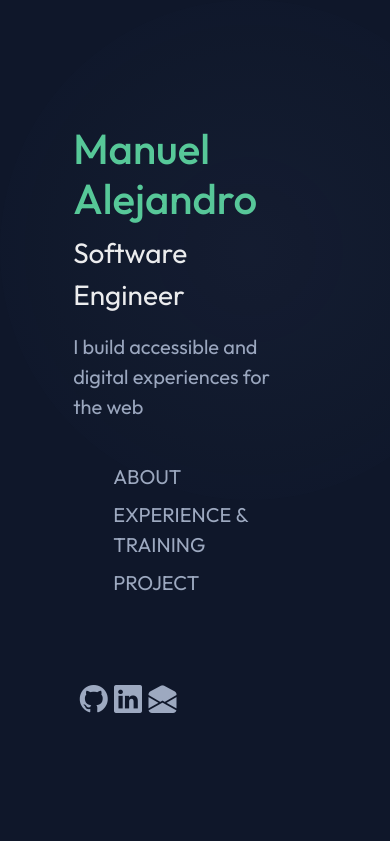
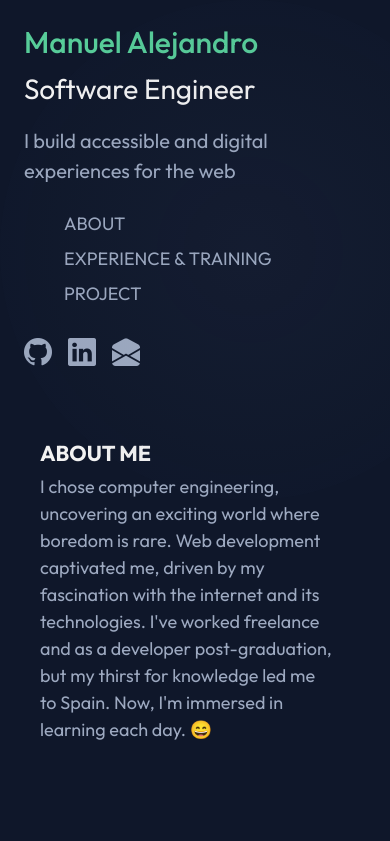
Before and after one commit to alebc96/portafoliov2, a React (Vite) app: page / in a window 390 px wide. Shown: the top 841 px of the page. Built offline with nearby package versions, Linux system fonts and the light colour scheme.

Commit message:
some changes about design

```diff
--- a/src/components/about-info/AboutInfo.css
+++ b/src/components/about-info/AboutInfo.css
@@ -2,12 +2,14 @@
     width: 100%;
     justify-content: left;
     margin-bottom: 2rem;
+    padding: 1.5rem;
 }
 
 .about-info-text > h4{
     color: #f2f2f2;
     font-weight: bold;
-    margin-bottom: 2rem;
+    margin-bottom: 0.4rem;
+    margin-left: 0;
 }
 
 .about-info-text > p{
--- a/src/components/about-info/AboutInfo.tsx
+++ b/src/components/about-info/AboutInfo.tsx
@@ -4,7 +4,7 @@ const AboutInfo = () => {
   return (
     <div className="about-info-text" id='about'>
         <h4>ABOUT ME</h4>
-        <p>When I decided to study computer engineering, I discovered a fascinating and enjoyable world where boredom is not an option. There is so much to learn that it would be impossible to cover it all. I chose to focus on web development as I am fascinated by the internet and the technologies surrounding it. Since graduation, I have worked on some freelance projects and at the company where I served as a developer. However, my eagerness to learn brought me to the other side of the world, and here I am in Spain, learning day by day. :D</p>
+        <p>I chose computer engineering, uncovering an exciting world where boredom is rare. Web development captivated me, driven by my fascination with the internet and its technologies. I've worked freelance and as a developer post-graduation, but my thirst for knowledge led me to Spain. Now, I'm immersed in learning each day. 😄</p>
     </div>
   )
 }
--- a/src/components/experience/Experience.css
+++ b/src/components/experience/Experience.css
@@ -1,5 +1,6 @@
 .experience-container > h4{
     color: #f2f2f2;
     font-weight: bold;
-    margin-bottom: 2rem;
+    margin-bottom: 0.2rem;
+    padding: 1.5rem;
 }
--- a/src/components/experience/Experience.tsx
+++ b/src/components/experience/Experience.tsx
@@ -35,7 +35,7 @@ const Experience = () => {
         <h4> EXPERIENCE & TRAINING </h4>
         <div className="container-fluid">
             {experiences.map( exp => (
-              <ExperienceCard experience = {exp}></ExperienceCard>
+              <ExperienceCard experience = {exp} key={exp.name}></ExperienceCard>
             ))}
         </div>
     </div>
--- a/src/components/experience/experience-card/ExperienceCard.tsx
+++ b/src/components/experience/experience-card/ExperienceCard.tsx
@@ -14,7 +14,7 @@ const ExperienceCard = ( {experience}: {experience: Experience} ) => {
         <p>{experience.description}</p>
         <div className="tec-tools-container">
           {experience.extra.map(extra => (
-            <span>{extra}</span>
+            <span key={extra}>{extra}</span>
           ))}
         </div>
     </div>
--- a/src/components/main_info/MainInfo.css
+++ b/src/components/main_info/MainInfo.css
@@ -1,6 +1,6 @@
 .main-info-container{
     width: 100%;
-    height: 100vh;
+    height: 100%;
     display: flex;
     flex-direction: column;
     justify-content: center;
@@ -62,3 +62,51 @@ ul > li:hover{
 .social-section > a:hover{
     color: #57cc99;
 }
+
+@media (max-width: 600px){
+    .main-info-container{
+        width: 100%;
+        height: 50%;
+        display: flex;
+        flex-direction: column;
+        justify-content: center;
+        padding: 1.5rem;
+        color: #f2f2f2;
+    }
+
+    .social-section{
+        display: flex;
+        width: 100%;
+        height: 30px;
+        margin-top: 0.5rem;
+        justify-content: start;
+        gap: 1rem;
+        font-size: 28px;
+    }
+
+    ul{
+        margin-top: 0.5rem;
+        list-style: none;
+    }
+
+    ul > li{
+        font-size: 18px;
+        color: #9da9c0;
+        transition: 0.2s ease-out;
+    }
+
+    .resume-section > h2 {
+        color: #57cc99;
+        font-size: 30px;
+    }
+
+    .p-title{
+        font-size: 28px;
+    }
+
+    .p-about{
+        width: 100%;
+        font-size: 20px;
+        color: #9da9c0;
+    }
+}
--- a/src/components/project-card/ProjectCard.css
+++ b/src/components/project-card/ProjectCard.css
@@ -1,6 +1,5 @@
 .card-container{
     padding: 1.5rem 0.5rem;
-    backdrop-filter: blur(0px);
     transition: 0.2s ease-in-out;
 }
 
--- a/src/components/project-card/ProjectCard.tsx
+++ b/src/components/project-card/ProjectCard.tsx
@@ -13,7 +13,7 @@ const ProjectCard = ( { project }: { project: Project } ) => {
             <p>{ project.description }</p>
             <div className="tec-tools-container">
                 {project.tecs.map(tec => (
-                    <span>{tec}</span>
+                    <span key={tec}>{tec}</span>
                 ))}
             </div>
         </div>
--- a/src/components/projects/Projects.css
+++ b/src/components/projects/Projects.css
@@ -1,6 +1,7 @@
 .projects-container > h4{
     color: #f2f2f2;
     font-weight: bold;
-    margin-bottom: 2rem;
+    margin-bottom: 0.2rem;
     margin-top: 2rem;
+    padding: 1.5rem;
 }
--- a/src/components/projects/Projects.tsx
+++ b/src/components/projects/Projects.tsx
@@ -51,7 +51,7 @@ const Projects = () => {
         <h4> PROJECTS </h4>
         <div className="container-fluid">
             {projects.map( (project) => (
-              <ProjectCard project = {project} key={project.name}/>
+              <ProjectCard project = {project} key={project.link}/>
             ))}
         </div>
     </div>
--- a/src/pages/home/Home.css
+++ b/src/pages/home/Home.css
@@ -1,12 +1,39 @@
-.info-container{
-    padding: 1rem;
-    padding-top: 10%;
-    height: 100vh;
+.home-container{
     width: 100%;
-    overflow-y: auto;
+    height: 100%;
+    display: flex;
     position: relative;
 }
 
-.info-container::-webkit-scrollbar {
-    width: 0;
+.info-container{
+    padding: 1rem;
+    padding-left: 50%;
+    width: 100%;
+    overflow-y: auto;
 }
+
+.main-info{
+    width: 50%;
+    height: 100%;
+    position: fixed;
+}
+
+
+@media (max-width: 600px){
+    .home-container{
+        display: flex;
+        flex-direction: column;
+    }
+    .main-info{
+        width: 100%;
+        position: relative;
+        height: 30%;
+    }
+
+    .info-container{
+        padding: 2rem;
+        padding-left: 1rem;
+        width: 100%;
+        overflow-y: auto;
+    }
+}
--- a/src/pages/home/Home.tsx
+++ b/src/pages/home/Home.tsx
@@ -9,11 +9,11 @@ import { ButtonTop } from '../../components/btn-top/ButtonTop'
 const Home = () => {
   return (
     <>
-      <div className="row w-100">
-          <div className="col-lg">
+      <div className="home-container">
+          <div className="main-info">
               <MainInfo></MainInfo>
           </div>
-          <div className="col-lg info-container">
+          <div className="info-container">
               <AboutInfo></AboutInfo>
               <Experience></Experience>
               <Projects></Projects>
```
